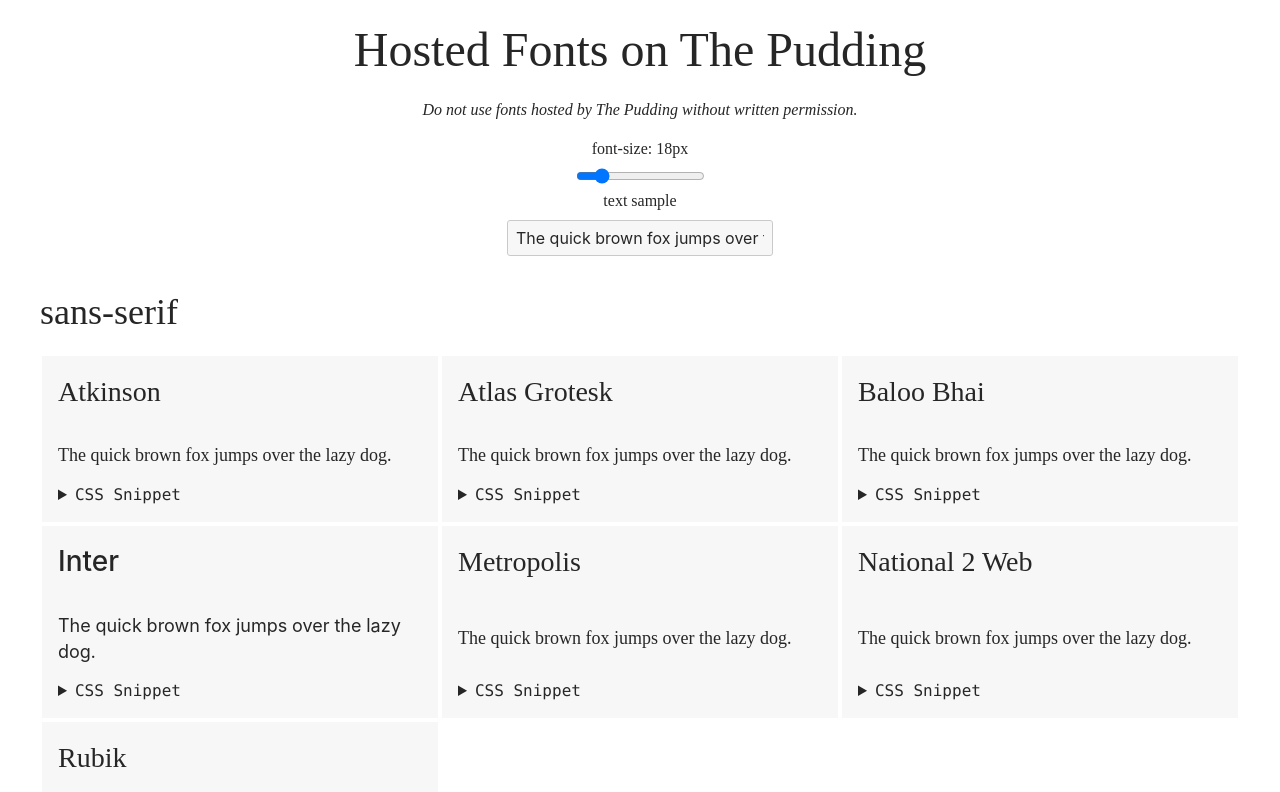
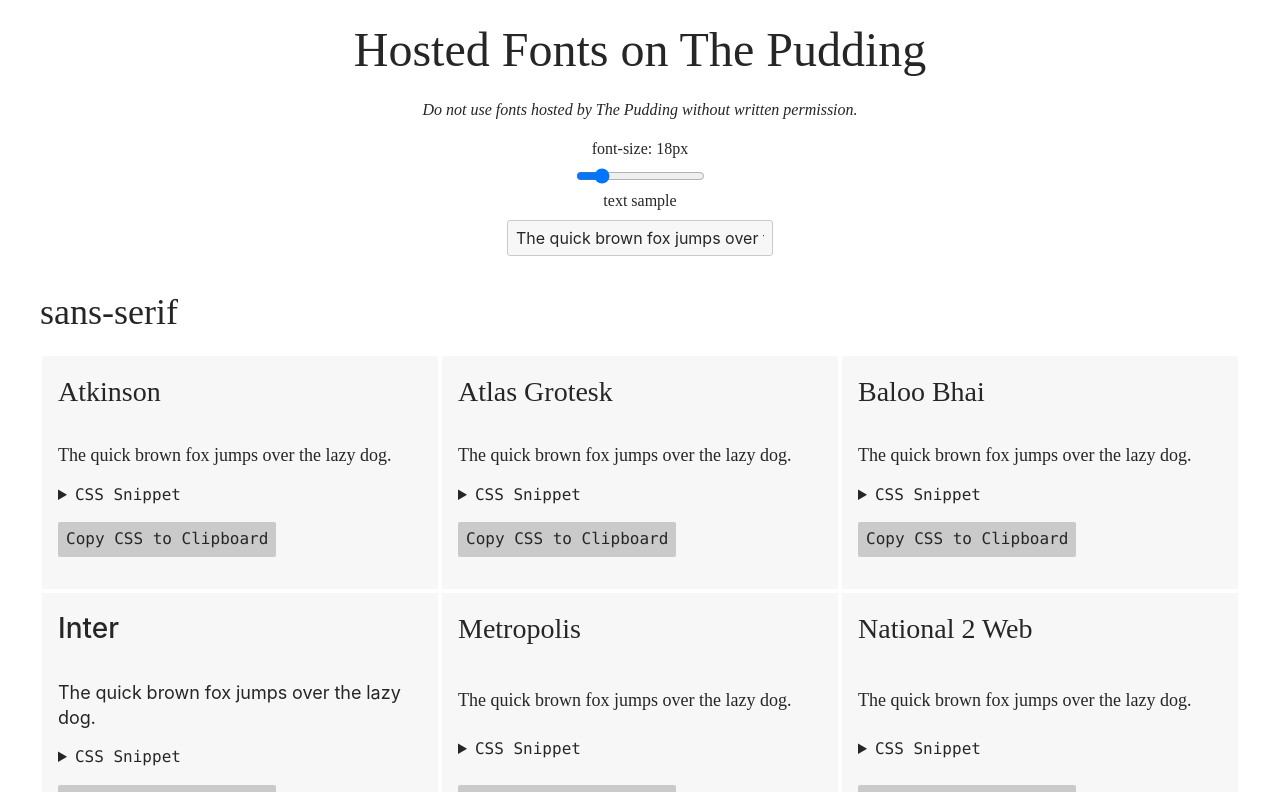
Before and after one commit to Heycoming/SI649-Final-Project, a SvelteKit app: page /demo/fonts in a window 1280 px wide. Shown: the top 792 px of the page. Built offline with nearby package versions, Linux system fonts and the light colour scheme; a web font is replaced by a local one.

Commit message:
update github pages

```diff
--- a/src/components/demo/Demo.Fonts.Sample.svelte
+++ b/src/components/demo/Demo.Fonts.Sample.svelte
@@ -38,12 +38,12 @@
 			{source}
 		</code>
 	</details>
-	<!-- TODO -->
-	<!-- <p>
-    <button use:copy={source} on:svelte-copy={onCopy}>
-      Copy CSS to Clipboard</button
-    ><span>{copied}</span>
-  </p> -->
+	<p>
+		<button use:copy={source} on:svelte-copy={onCopy}>
+			Copy CSS to Clipboard
+		</button>
+		<span>{copied}</span>
+	</p>
 </div>
 
 <style>
```
Also changed, not shown: 49 other files (tests, documents, lock files or other folders).
